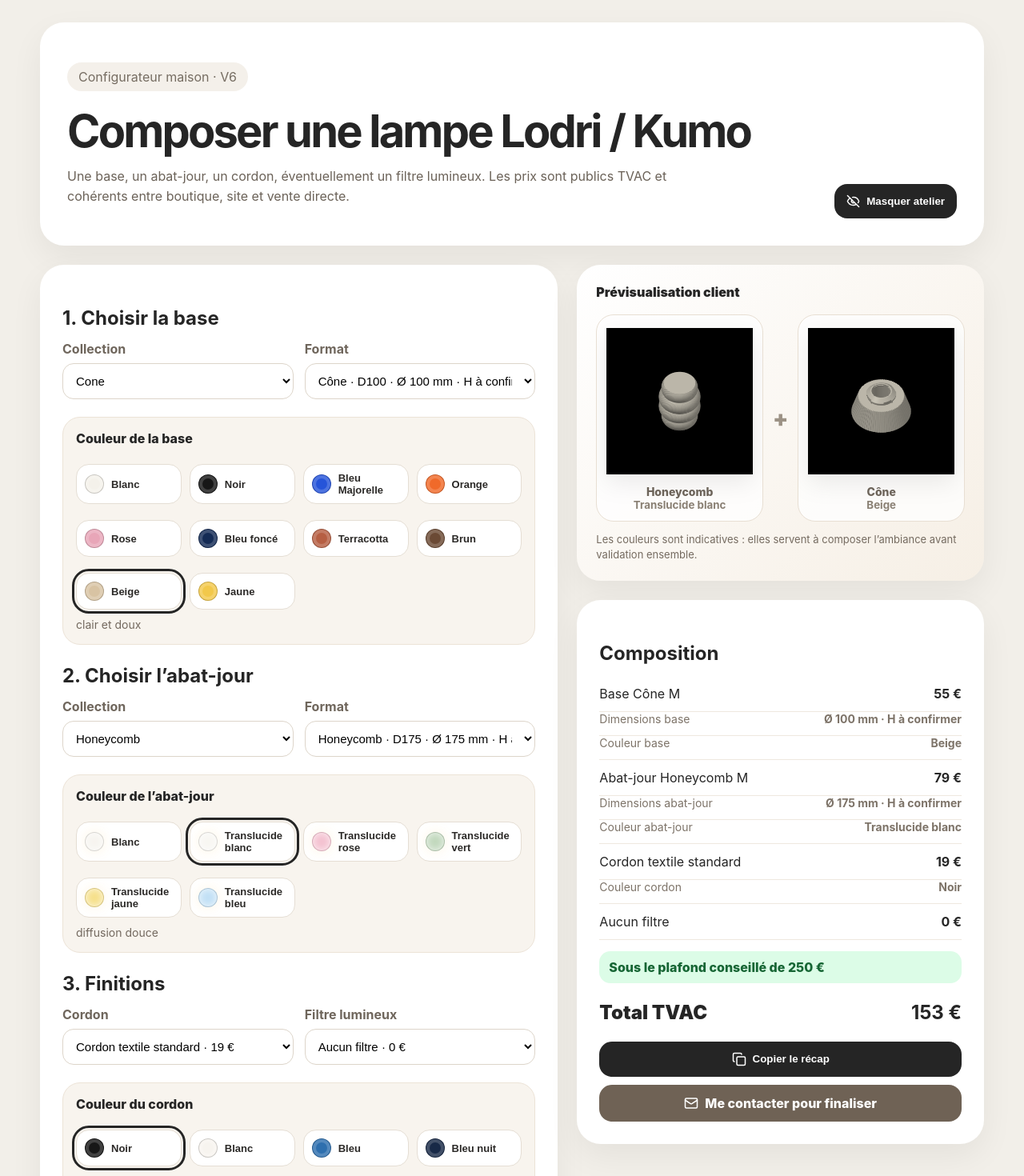
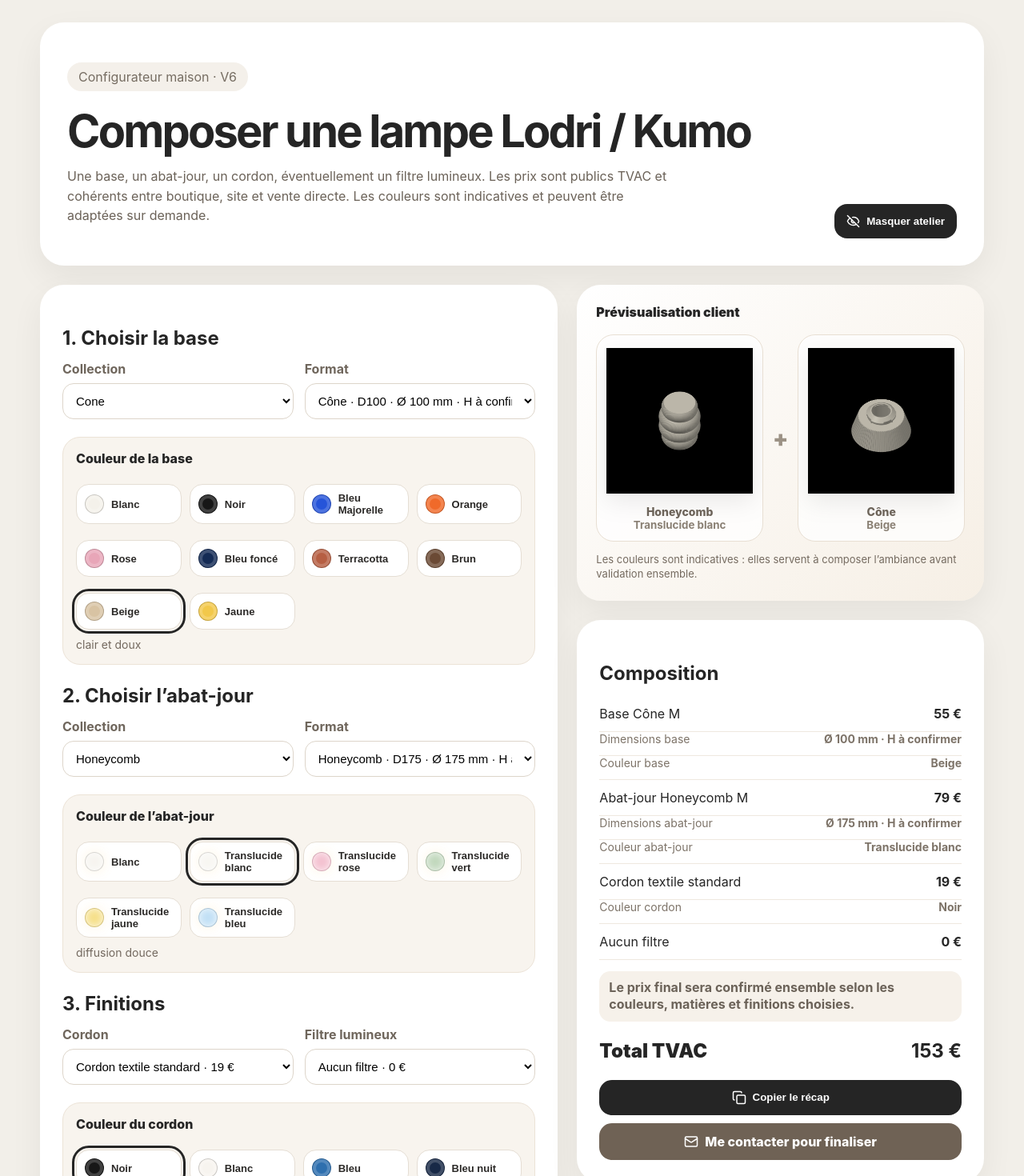
Before and after one commit to L0dri/lodri-configurator, a React (Vite) app: page / in a window 1280 px wide. Shown: the top 1470 px of the page at 80% size. Built offline with nearby package versions, Linux system fonts and the light colour scheme.

Commit message:
Add files via upload

```diff
--- a/src/main.jsx
+++ b/src/main.jsx
@@ -622,7 +622,7 @@ Contact : lodri@lodri.be`, [base, shade, cordon, filter, baseColor, shadeColor,
         <div>
           <p className="pill">Configurateur maison · V6</p>
           <h1>Composer une lampe Lodri / Kumo</h1>
-          <p>Une base, un abat-jour, un cordon, éventuellement un filtre lumineux. Les prix sont publics TVAC et cohérents entre boutique, site et vente directe.</p>
+          <p>Une base, un abat-jour, un cordon, éventuellement un filtre lumineux. Les prix sont publics TVAC et cohérents entre boutique, site et vente directe. Les couleurs sont indicatives et peuvent être adaptées sur demande.</p>
         </div>
         <button className="smallButton" onClick={() => setShowWorkshop(!showWorkshop)}>{showWorkshop ? <EyeOff size={17} /> : <Eye size={17} />} {showWorkshop ? 'Masquer atelier' : 'Voir atelier'}</button>
       </section>
@@ -720,7 +720,7 @@ Contact : lodri@lodri.be`, [base, shade, cordon, filter, baseColor, shadeColor,
             <div className="line subtle"><span>Couleur cordon</span><strong>{cordColor.name}</strong></div>
             <div className="line"><span>{filter.name}</span><strong>{euro(filter.price)}</strong></div>
             {filter.id !== 'none' && <div className="line subtle"><span>Couleur filtre</span><strong>{filterColor.name}</strong></div>}
-            <div className={total > 250 ? 'warning' : 'ok'}>{total > 250 ? 'Attention : dépasse 250 €' : 'Sous le plafond conseillé de 250 €'}</div>
+            <div className="infoNote">Le prix final sera confirmé ensemble selon les couleurs, matières et finitions choisies.</div>
             <div className="total"><span>Total TVAC</span><strong>{euro(total)}</strong></div>
             <button onClick={copy}>{copied ? <Check size={18}/> : <Copy size={18}/>} {copied ? 'Copié' : 'Copier le récap'}</button>
             <a className="mailButton" href={mailHref}><Mail size={18} /> Me contacter pour finaliser</a>
--- a/src/style.css
+++ b/src/style.css
@@ -57,3 +57,13 @@ aside { display: grid; gap: 24px; align-content: start; }
   .layout, .fields, .previewImages { grid-template-columns: 1fr; }
   .plus { text-align: center; }
 }
+
+.infoNote {
+  border-radius: 14px;
+  padding: 10px 12px;
+  margin-top: 14px;
+  font-weight: 700;
+  background: #f6f1ea;
+  color: #6b6258;
+  line-height: 1.35;
+}
```
